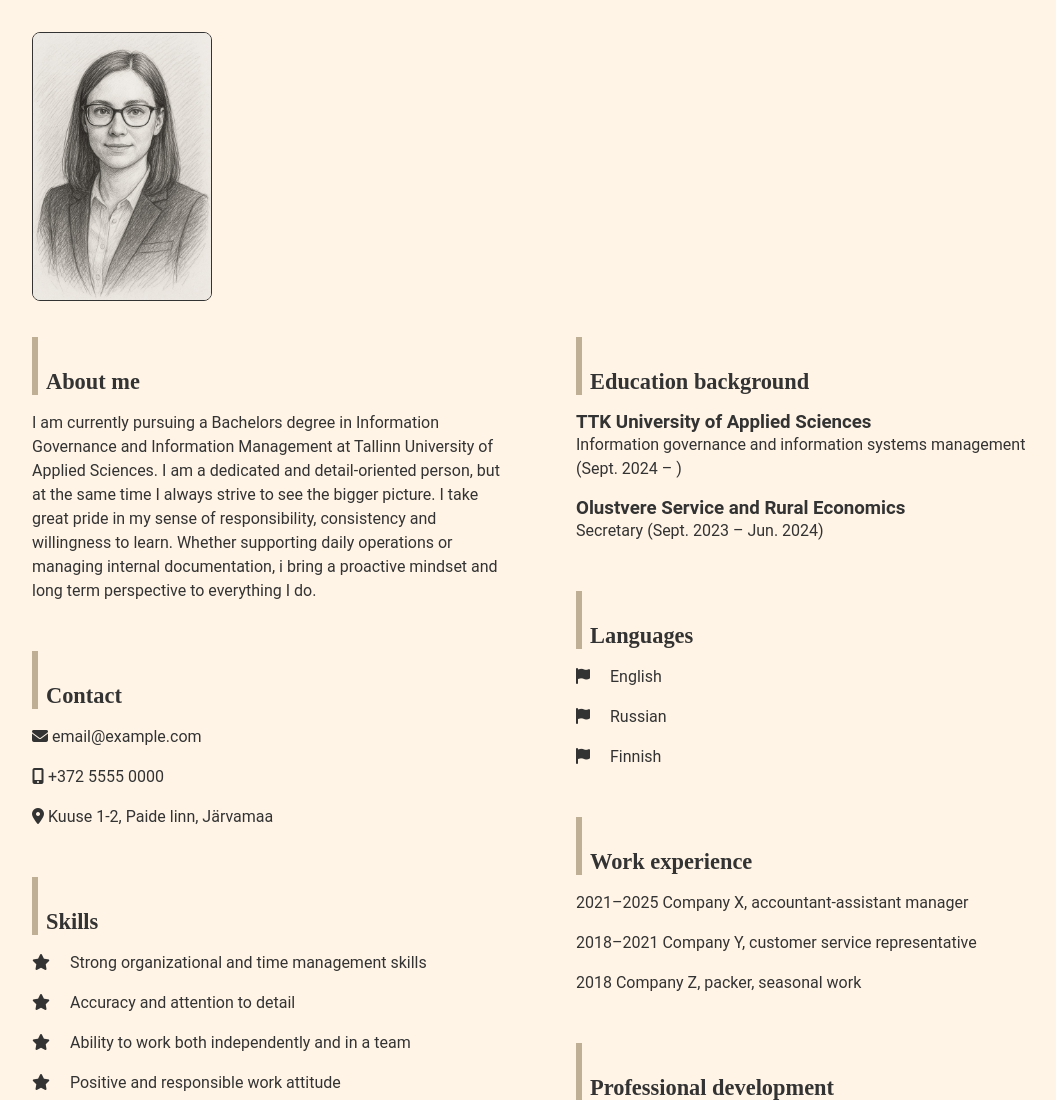
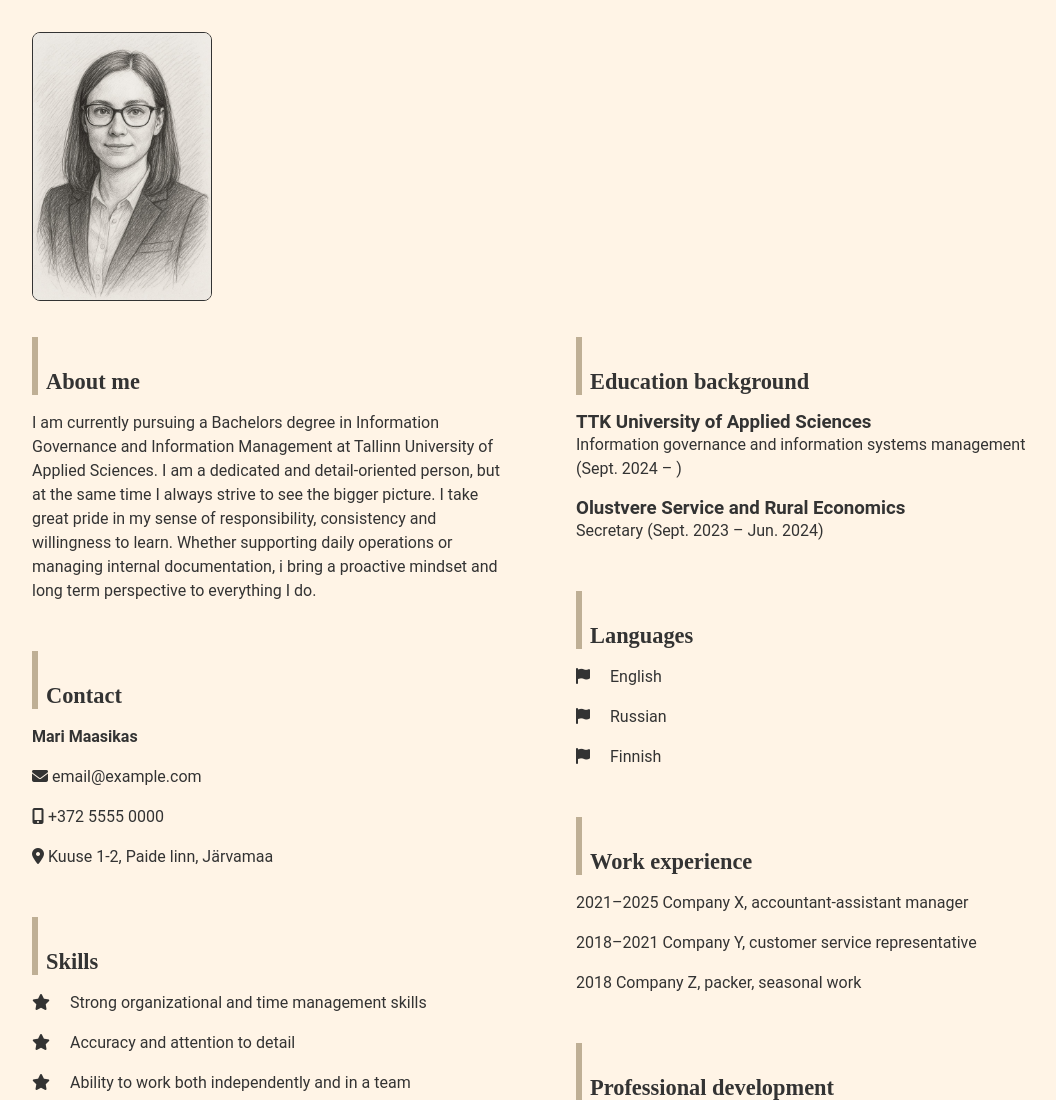
Before and after one commit to kaidiklausen-design/CV, a plain HTML site: page index.html in a window 1280 px wide. Shown: the top 1100 px of the page, without its empty margins (96-1152 px from the left). Drawn offline with Linux system fonts and the light colour scheme.

Commit message:
Update index.html

```diff
--- a/index.html
+++ b/index.html
@@ -32,6 +32,9 @@
 
         <div class="contact-info">
           <h2>Contact</h2>
+
+         <p><strong>Mari Maasikas</strong></p>
+
           <ul>
             <li><i class="fa-solid fa-envelope"></i> email@example.com</li>
             <li><i class="fa-solid fa-mobile-screen-button"></i> +372 5555 0000</li>
```
